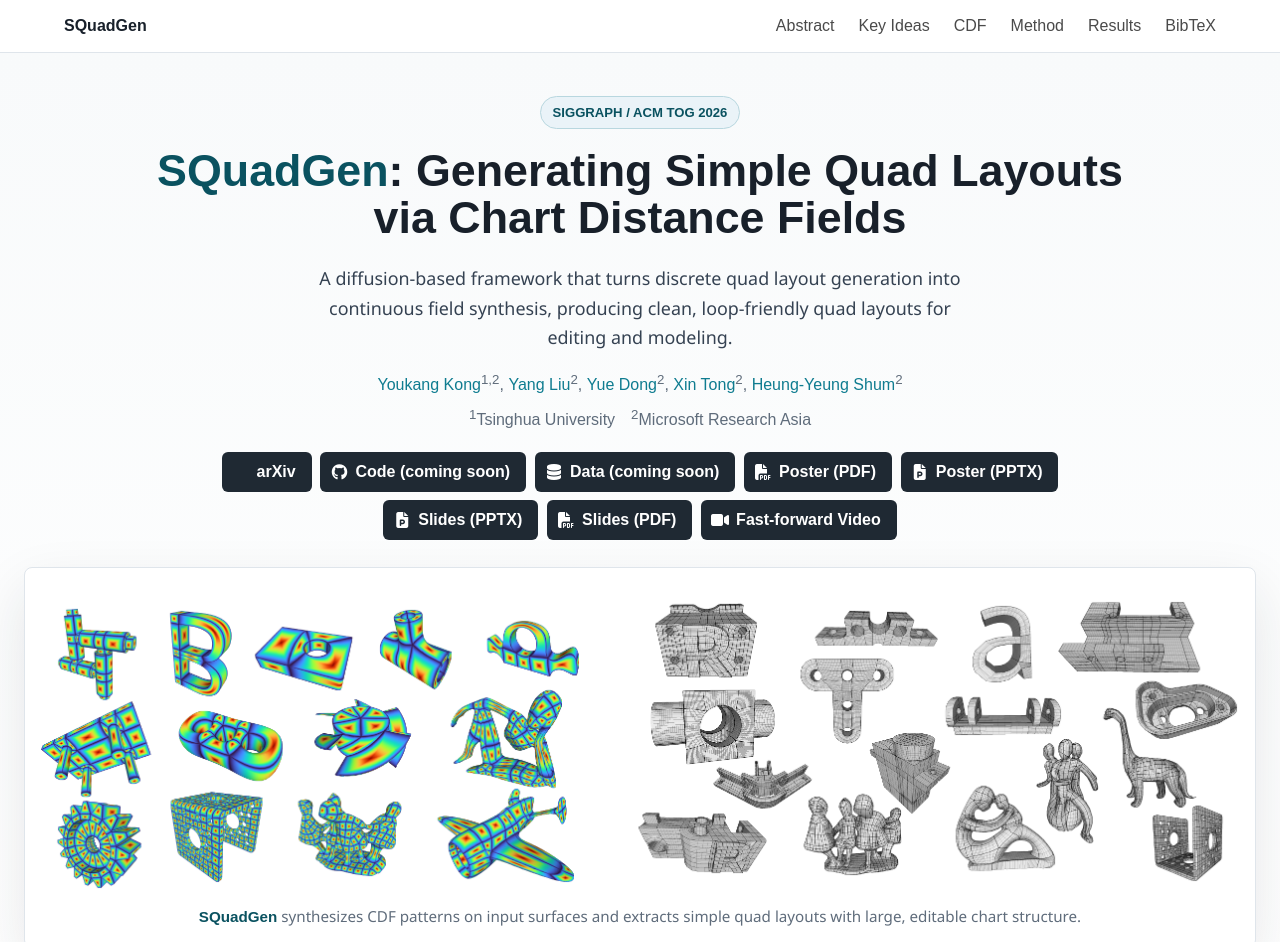
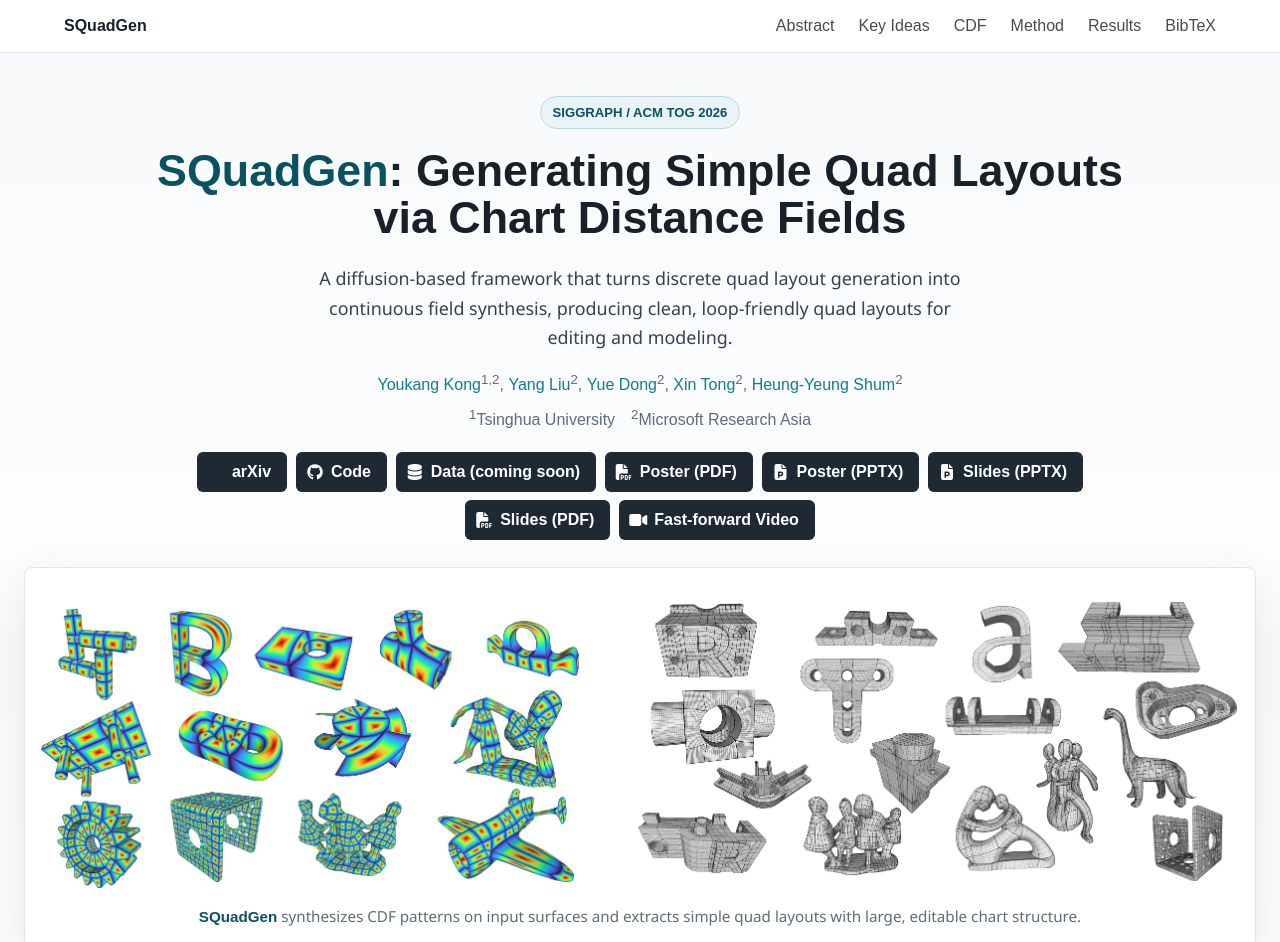
Before and after one commit to microsoft/SQuadGen, a plain HTML site: page index.html in a window 1280 px wide. Shown: the top 942 px of the page. Drawn offline with nearby package versions, Linux system fonts and the light colour scheme; some packages are replaced by stand-ins of ours; a script that the page names is missing; some icons are missing; a web font is replaced by a local one.

Commit message:
Update code repository link

```diff
--- a/index.html
+++ b/index.html
@@ -88,9 +88,9 @@
               <span class="icon"><i class="ai ai-arxiv"></i></span>
               <span>arXiv</span>
             </a>
-            <a href="https://Youkang-Kong.github.io/squadgen/" class="external-link button is-normal is-dark">
+            <a href="https://github.com/microsoft/SQuadGen" class="external-link button is-normal is-dark">
               <span class="icon"><i class="fab fa-github"></i></span>
-              <span>Code (coming soon)</span>
+              <span>Code</span>
             </a>
             <a href="https://Youkang-Kong.github.io/squadgen/" class="external-link button is-normal is-dark">
               <span class="icon"><i class="fas fa-database"></i></span>
```
